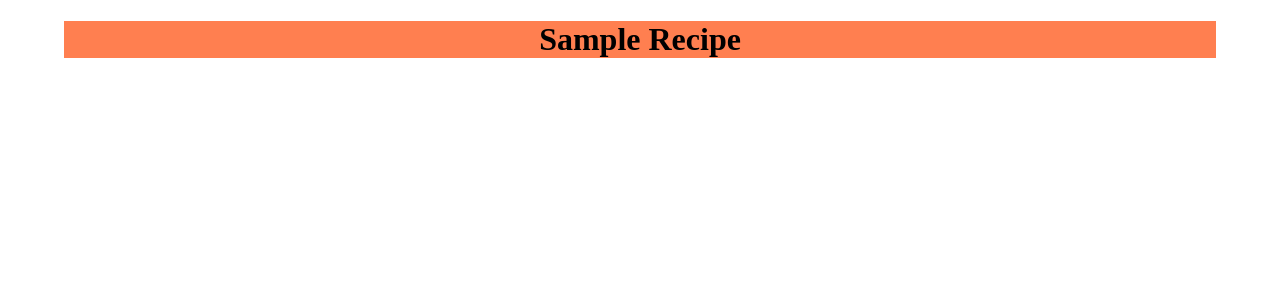
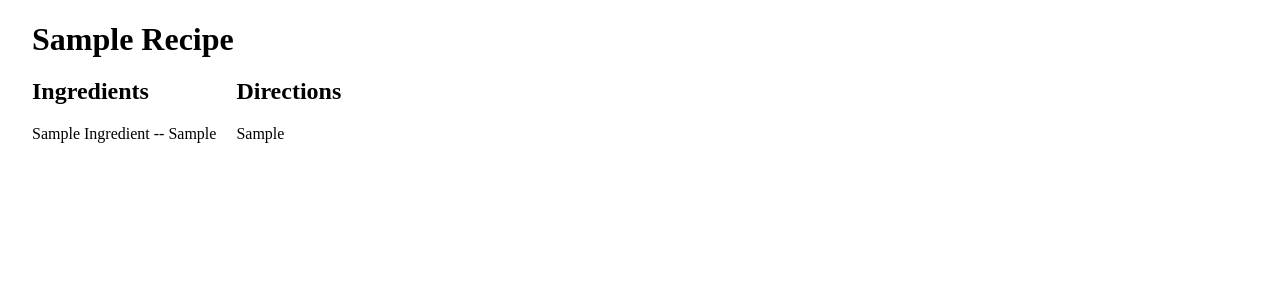
Before and after one commit to eChadwick/django_RecipeBox, a Django app: page /recipes/detail/1/ in a window 1280 px wide. Shown: the top 300 px of the page. Run offline with Django 3.2, Linux system fonts and the light colour scheme; tables that the repository leaves empty hold one stand-in row (values such as "Sample post").

Commit message:
add styles to recipe_detail.html

```diff
--- a/RecipeBox/recipe_app/static/recipe_app/style.css
+++ b/RecipeBox/recipe_app/static/recipe_app/style.css
@@ -1,16 +1,43 @@
-.outer-flex {
-    direction: flex;
-    flex-direction: column;
-    width: 90%;
+body {
+    white-space: nowrap;
+    width: 95%;
     margin: auto;
 }
 
 .card-title {
-    text-align: center;
-    background-color: coral;
+    text-align: left;
 }
 
-/* #horizontal-flex {
-    direction: flex;
-    flex-direction: row;
-} */
+.card-title h1 {
+    margin-bottom: 0;
+}
+
+@media (orientation: portrait) {
+    .content-flex {
+        display: flex;
+        flex-direction: column;
+    }
+
+}
+
+@media (orientation: landscape) {
+    .content-flex {
+        display: flex;
+        column-gap: 20px;
+        flex-direction: row;
+    }
+}
+
+.ingredients-pane {
+    flex: 0 0 auto;
+}
+
+.ingredients-pane ul {
+    list-style-type: none;
+    padding: 0;
+    margin: 0 0 0 0;
+}
+
+.directions-pane {
+    flex: 1 1 auto;
+}
--- a/RecipeBox/recipe_app/templates/recipe_app/recipe_detail.html
+++ b/RecipeBox/recipe_app/templates/recipe_app/recipe_detail.html
@@ -1,18 +1,25 @@
 {% extends "base.html" %}
 
 {% block body %}
-    <body class='outer-flex'>
+    <body>
         <div class='card-title'>
             <h1>{{recipe.name}}</h1>
         </div>
+        <div class='content-flex'>
+            <div class='ingredients-pane'>
+                <h2>Ingredients</h2>
+                <ul>
+                    {% for ingredient in ingredients_list %}
+                        <li>
+                            {{ingredient.name}}  -- {{ingredient.measurement}}
+                        </li>
+                    {% endfor %}
+                </ul>
+            </div>
+            <div class='directions-pane'>
+                <h2>Directions</h2>
+                <p>{{recipe.directions}}</p>
+            </div>
+        </div>
     </body>
-    {% comment %} {{recipe.name}}
-    <ul>
-        {% for ingredient in ingredients_list %}
-            <li>
-                {{ingredient.name}}   {{ingredient.measurement}}
-            </li>
-        {% endfor %}
-    </ul>
-    {{recipe.directions}} {% endcomment %}
 {% endblock %}
```
